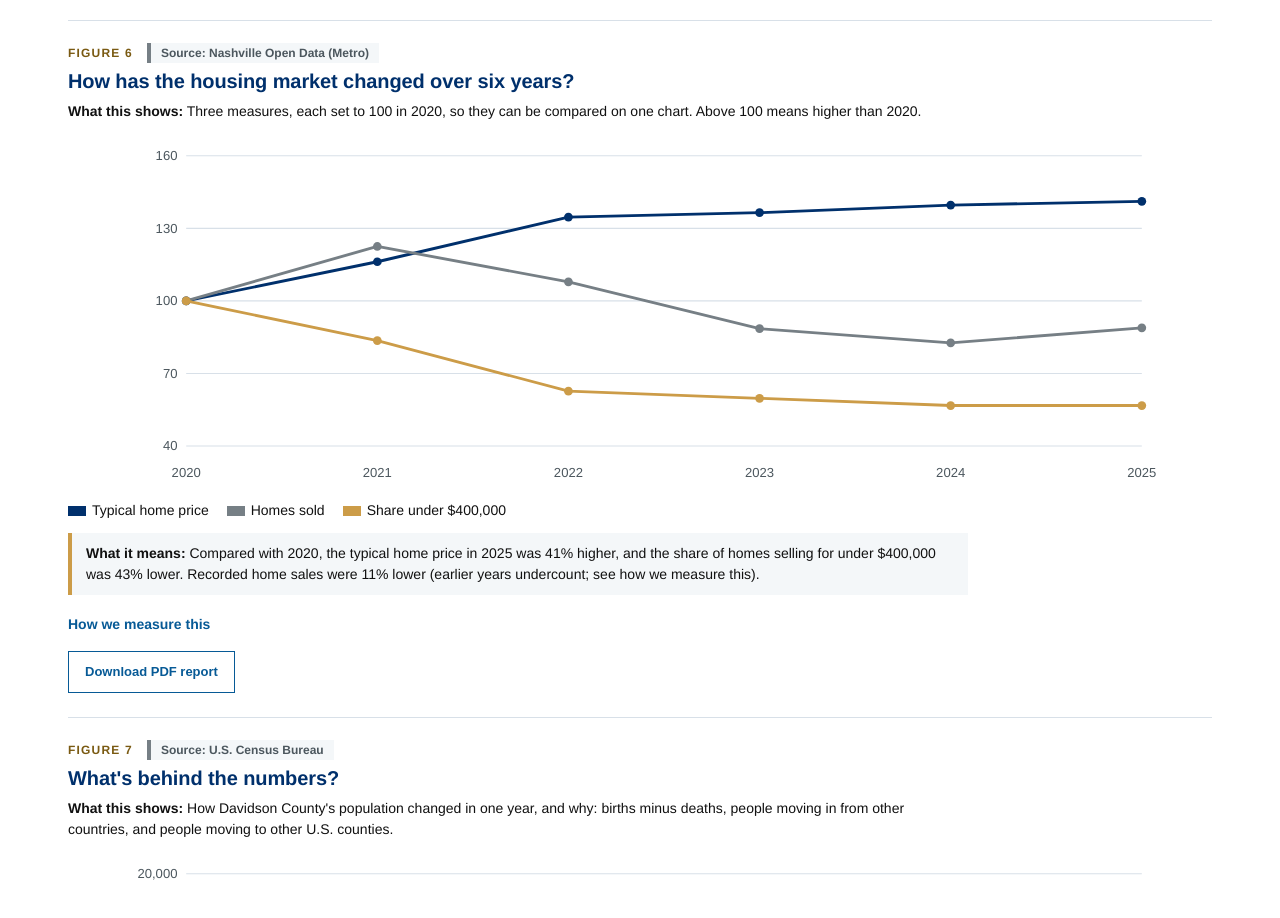
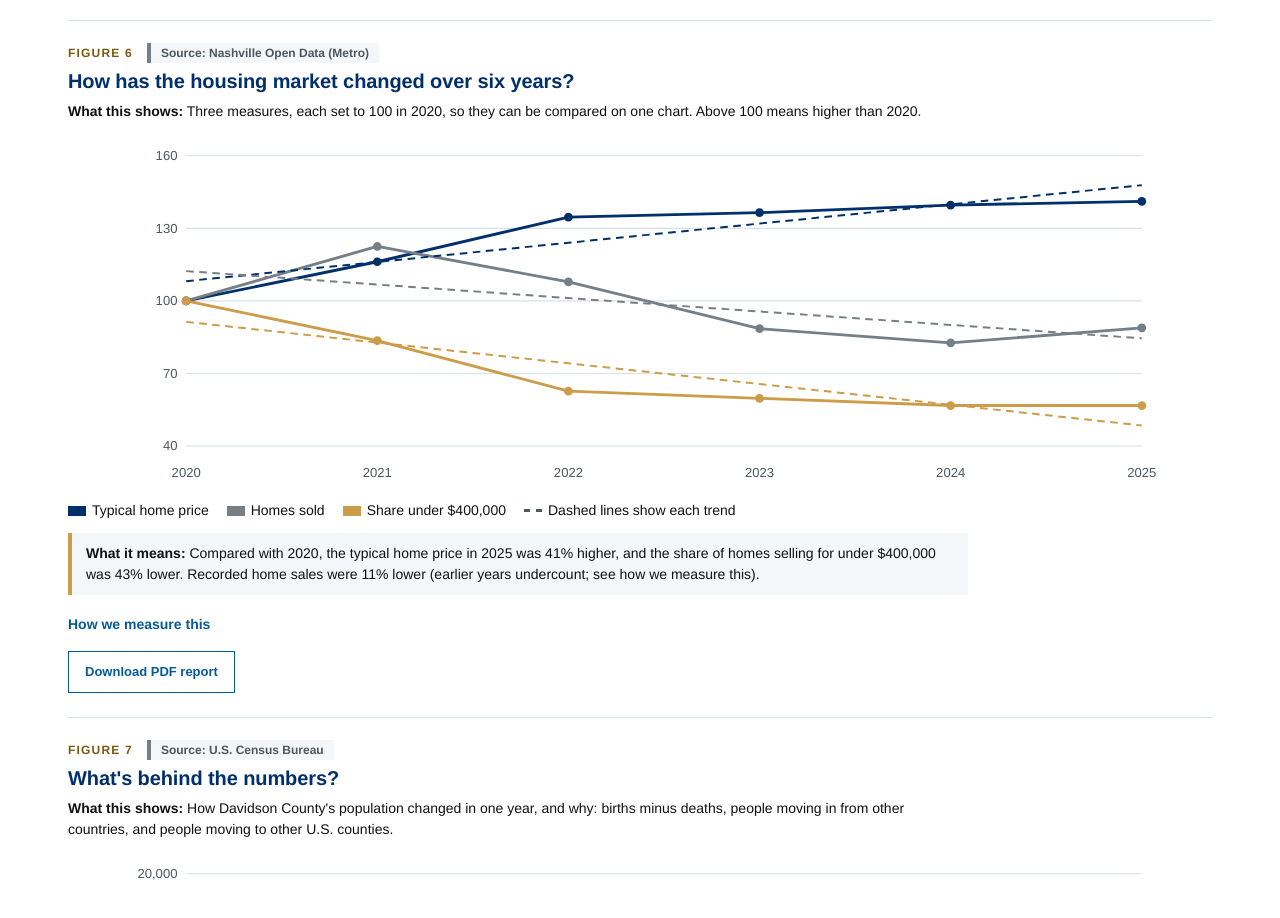
Before and after one commit to victorialovefranklin/rod-dashboard, a plain HTML site: page index.html in a window 1280 px wide. Shown: the part 5280-6198 px from the top of the page. Drawn offline with Linux system fonts and the light colour scheme.

Commit message:
Add trend lines to six-year index and population change charts
Co-authored-by: Copilot <223556219+Copilot@users.noreply.github.com>

```diff
--- a/index.html
+++ b/index.html
@@ -122,7 +122,7 @@
 <script src="js/data/sales-data.js"></script>
 <script src="js/data-blocks.js"></script>
 <script src="js/exports-and-tables.js?v=2"></script>
-<script src="js/dashboard-figures.js?v=9"></script>
+<script src="js/dashboard-figures.js?v=10"></script>
 <script src="js/dashboard-navigation.js"></script>
   </body>
 </html>
--- a/js/dashboard-figures.js
+++ b/js/dashboard-figures.js
@@ -136,6 +136,11 @@
   const svg = (body, aria) => `<svg viewBox="0 0 ${W} ${H}" role="img" aria-label="${esc(aria || "")}" preserveAspectRatio="xMidYMid meet">${body}</svg>`;
   const legend = items => `<ul class="dfLegend">${items.map(i => `<li><span style="background:${i.color};${i.dash ? "height:3px;border-top:3px dashed " + i.color + ";background:none" : ""}"></span>${esc(i.name)}</li>`).join("")}</ul>`;
   const mavg = (v, k) => v.map((_, i) => i < k - 1 ? null : v.slice(i - k + 1, i + 1).reduce((s, x) => s + x, 0) / k);
+  const linearTrend = v => {
+    const n = v.length, mx = (n - 1) / 2, my = v.reduce((s, x) => s + x, 0) / n;
+    const slope = v.reduce((s, x, i) => s + (i - mx) * (x - my), 0) / (v.reduce((s, x, i) => s + (i - mx) ** 2, 0) || 1);
+    return v.map((_, i) => my + slope * (i - mx));
+  };
   const bizDays = key => {
     const [y, m] = key.split("-").map(Number);
     const H = new Set(["01-01", "07-04", "11-11", "12-25", "06-19"]);
@@ -381,11 +386,26 @@
           values: full.map(a => idx(a)[2]),
           color: C.gold,
           dots: true
+        }, {
+          values: linearTrend(full.map(a => idx(a)[0])),
+          color: C.navy,
+          dash: true,
+          width: 1.8
+        }, {
+          values: linearTrend(full.map(a => idx(a)[1])),
+          color: C.grey,
+          dash: true,
+          width: 1.8
+        }, {
+          values: linearTrend(full.map(a => idx(a)[2])),
+          color: C.gold,
+          dash: true,
+          width: 1.8
         }], {
           min: 40,
           max: 160,
           yf: v => Math.round(v),
-          aria: "Six-year index of home price, home sales, and share under $400,000"
+          aria: "Six-year index of home price, home sales, and share under $400,000, with a dashed trend line for each"
         }) + legend([{
           name: "Typical home price",
           color: C.navy
@@ -395,6 +415,10 @@
         }, {
           name: "Share under $400,000",
           color: C.gold
+        }, {
+          name: "Dashed lines show each trend",
+          color: C.slate,
+          dash: true
         }]),
         head: ["Year", "Typical home price (index)", "Homes sold (index)", "Share under $400,000 (index)"],
         rows: full.map(a => [a.year, ...idx(a).map(v => v.toFixed(0))]),
@@ -432,8 +456,12 @@
             values: Y.map(y => y.change),
             color: C.gold,
             dots: true,
+            width: 3
+          }, {
+            values: linearTrend(Y.map(y => y.change)),
+            color: C.gold,
             dash: true,
-            width: 3
+            width: 1.8
           }], {
             min: Math.floor(lo / step) * step,
             max: Math.ceil(hi / step) * step,
@@ -450,6 +478,9 @@
             color: C.slate
           }, {
             name: "Total change",
+            color: C.gold
+          }, {
+            name: "Dashed gold line shows the total-change trend",
             color: C.gold,
             dash: true
           }]),
```
